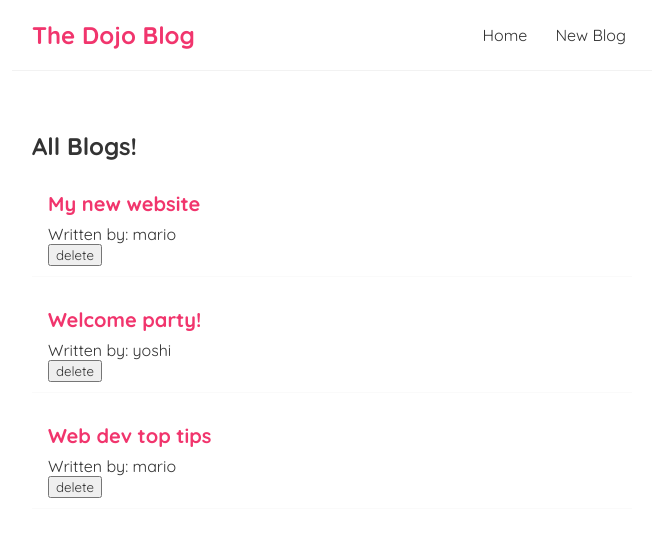
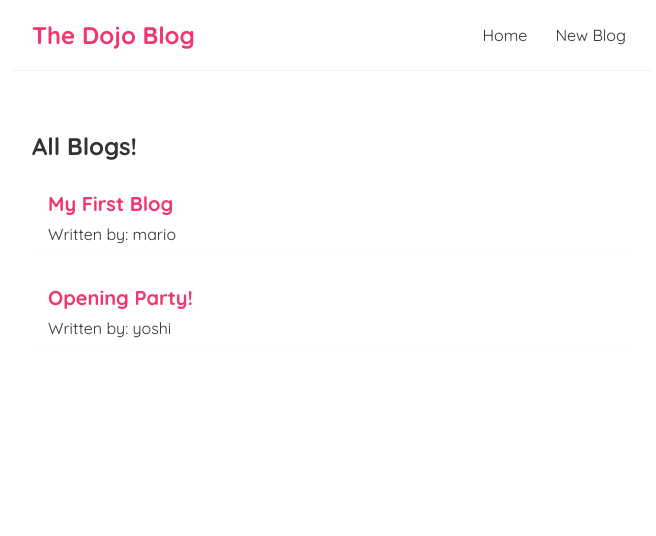
Before and after one commit to IvanChokoev/react_website, a React (Create React App) app: page / in a window 1280 px wide. Shown: the top 536 px of the page, without its empty margins (308-964 px from the left). Built offline with nearby package versions, Linux system fonts and the light colour scheme; data requests are answered from the project's data file.

Commit message:
latest commit

```diff
--- a/src/BlogList.js
+++ b/src/BlogList.js
@@ -1,4 +1,4 @@
-const BlogList = ({blogs, title, handleDelete}) => {
+const BlogList = ({blogs, title, }) => {
 
     return (
         <div className="blog-list">
@@ -7,7 +7,7 @@
                 <div className="blog-preview" key={blog.id}>
                     <h2>{blog.title}</h2>
                     <p>Written by: {blog.author}</p>
-                    <button onClick ={() => handleDelete(blog.id)}>delete</button>
+
                 </div>
             ))}
         </div>
--- a/src/Home.js
+++ b/src/Home.js
@@ -1,21 +1,24 @@
-import { useState } from "react";
+import { useState, useEffect } from "react";
 import BlogList from "./BlogList";
 
 const Home = () => {
-    const [blogs, setBlogs] = useState([
-        { title: 'My new website', body: 'lorem ipsum...', author: 'mario', id: 1 },
-        { title: 'Welcome party!', body: 'lorem ipsum...', author: 'yoshi', id: 2 },
-        { title: 'Web dev top tips', body: 'lorem ipsum...', author: 'mario', id: 3 }
-    ]);
+    const [blogs, setBlogs] = useState(null);
 
-    const handleDelete = (id) => {
-        const newBlogs = blogs.filter(blog => blog.id !== id);
-        setBlogs(newBlogs);
-    }
+
+
+    useEffect(() => {
+        fetch('http://localhost:8000/blogs')
+        .then(res => {
+            return res.json();
+        })
+        .then((data) => {
+            setBlogs(data);
+        });
+    }, []);
 
     return (
         <div className="home">
-            <BlogList blogs={blogs} title="All Blogs!" handleDelete = {handleDelete}/>
+         { blogs && <BlogList blogs={blogs} title="All Blogs!" />}
         </div>
     );
 }
```
